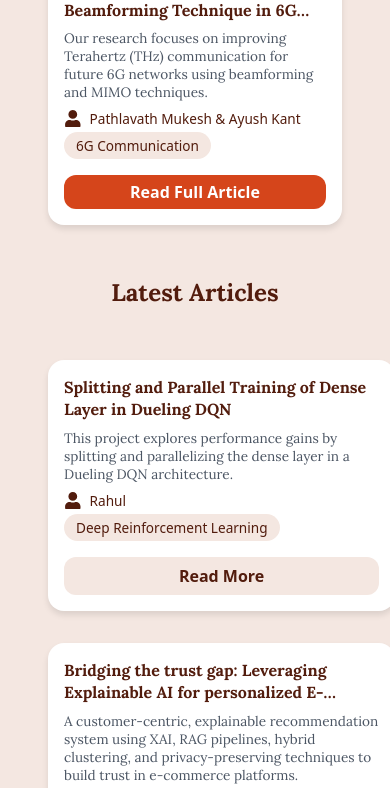
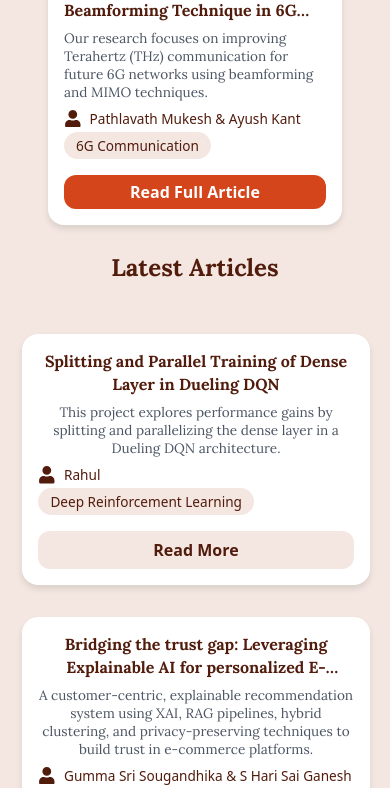
Before and after one commit to Jyotiux/NGCN, a React (Vite) app in the folder frontend/: page /blogs in a window 390 px wide. Shown: the part 1160-1948 px from the top of the page. Built offline with nearby package versions, Linux system fonts and the light colour scheme.

Commit message:
Latest Article Section styling

```diff
--- a/frontend/src/Components/Blogs/BlogCard1.module.css
+++ b/frontend/src/Components/Blogs/BlogCard1.module.css
@@ -13,7 +13,6 @@
 .blogCard {
   position: relative;
   width: 100%;
-  height: auto;
   display: flex;
   height: 100%;
   flex-direction: column;
--- a/frontend/src/Components/Blogs/BlogCard2.module.css
+++ b/frontend/src/Components/Blogs/BlogCard2.module.css
@@ -15,6 +15,7 @@
   min-height: 20rem; /* flexible min height */
   display: flex;
   flex-direction: column;
+  height: 100%;
   border-radius: 1rem; /* rounded-xl */
   box-shadow: 0 4px 6px rgba(0,0,0,0.1);
   background-color: var(--surface);
--- a/frontend/src/Pages/Blogs/Blogs.css
+++ b/frontend/src/Pages/Blogs/Blogs.css
@@ -206,6 +206,8 @@
   text-align: center;
 }
 
+
+
 .latest-articles h1{
   padding: 2rem;
   text-align: center;
@@ -250,4 +252,8 @@
   .banner-description {
     font-size: 0.875rem;
   }
+  .latest-articles {
+  margin: -1.6rem;
+  text-align: center;
 }
+}
```
